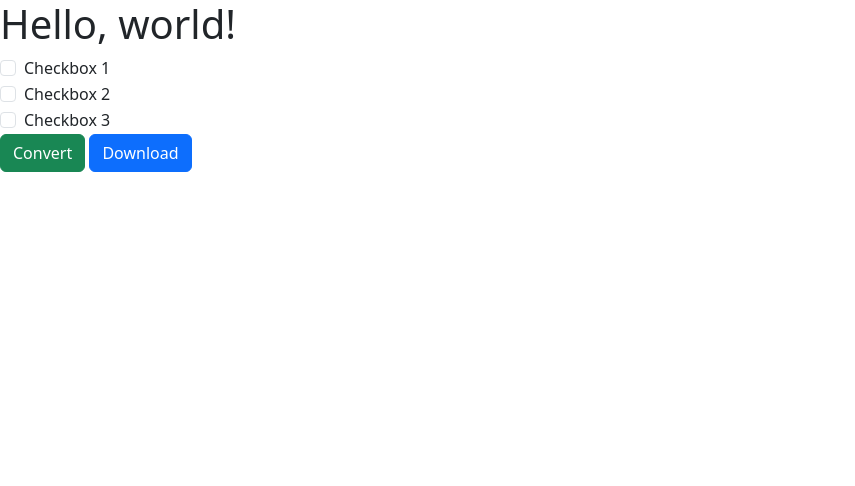
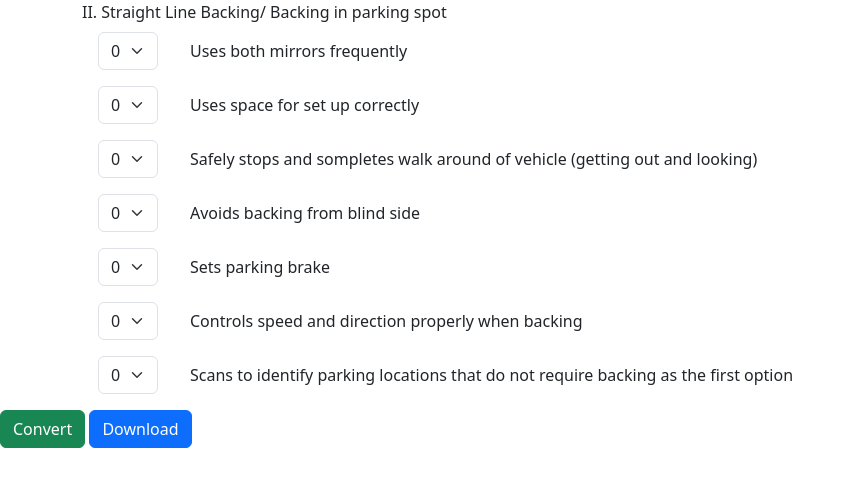
Before and after one commit to Charles-Rocke/DT-Suite, a website: page index.html in a window 1280 px wide. Shown: the whole page, without its empty margins (0-855 px from the left). Drawn offline with nearby package versions, Linux system fonts and the light colour scheme.

Commit message:
Updated UI

```diff
--- a/index.html
+++ b/index.html
@@ -10,10 +10,128 @@
       integrity="sha384-T3c6CoIi6uLrA9TneNEoa7RxnatzjcDSCmG1MXxSR1GAsXEV/Dwwykc2MPK8M2HN"
       crossorigin="anonymous"
     />
+    <link rel="stylesheet" type="text/css" href="index.css" />
   </head>
   <body>
-    <h1>Hello, world!</h1>
-    <div class="form-check">
+    <!-- Type Component -->
+    <div class="container">
+      <label for="exampleFormControlInput1" class="form-label"
+        >II. Straight Line Backing/ Backing in parking spot</label
+      >
+      <!-- Benchmark Component -->
+      <div class="row g-3 align-items-center">
+        <div class="m-3 col-auto">
+          <select class="form-select" aria-label="Default select example">
+            <option selected>0</option>
+            <option value="1">1</option>
+            <option value="2">2</option>
+            <option value="3">3</option>
+          </select>
+        </div>
+        <div class="mb-3 col-auto text-center">
+          <span> Uses both mirrors frequently </span>
+        </div>
+      </div>
+      <!-- end Benchmark Component -->
+      <!-- Benchmark Component -->
+      <div class="row g-3 align-items-center">
+        <div class="m-3 col-auto">
+          <select class="form-select" aria-label="Default select example">
+            <option selected>0</option>
+            <option value="1">1</option>
+            <option value="2">2</option>
+            <option value="3">3</option>
+          </select>
+        </div>
+        <div class="mb-3 col-auto text-center">
+          <span> Uses space for set up correctly </span>
+        </div>
+      </div>
+      <!-- end Benchmark Component -->
+      <!-- Benchmark Component -->
+      <div class="row g-3 align-items-center">
+        <div class="m-3 col-auto">
+          <select class="form-select" aria-label="Default select example">
+            <option selected>0</option>
+            <option value="1">1</option>
+            <option value="2">2</option>
+            <option value="3">3</option>
+          </select>
+        </div>
+        <div class="mb-3 col-auto text-center">
+          <span>
+            Safely stops and sompletes walk around of vehicle (getting out and
+            looking)
+          </span>
+        </div>
+      </div>
+      <!-- end Benchmark Component -->
+      <!-- Benchmark Component -->
+      <div class="row g-3 align-items-center">
+        <div class="m-3 col-auto">
+          <select class="form-select" aria-label="Default select example">
+            <option selected>0</option>
+            <option value="1">1</option>
+            <option value="2">2</option>
+            <option value="3">3</option>
+          </select>
+        </div>
+        <div class="mb-3 col-auto text-center">
+          <span> Avoids backing from blind side </span>
+        </div>
+      </div>
+      <!-- end Benchmark Component -->
+      <!-- Benchmark Component -->
+      <div class="row g-3 align-items-center">
+        <div class="m-3 col-auto">
+          <select class="form-select" aria-label="Default select example">
+            <option selected>0</option>
+            <option value="1">1</option>
+            <option value="2">2</option>
+            <option value="3">3</option>
+          </select>
+        </div>
+        <div class="mb-3 col-auto text-center">
+          <span> Sets parking brake </span>
+        </div>
+      </div>
+      <!-- end Benchmark Component -->
+      <!-- Benchmark Component -->
+      <div class="row g-3 align-items-center">
+        <div class="m-3 col-auto">
+          <select class="form-select" aria-label="Default select example">
+            <option selected>0</option>
+            <option value="1">1</option>
+            <option value="2">2</option>
+            <option value="3">3</option>
+          </select>
+        </div>
+        <div class="mb-3 col-auto text-center">
+          <span> Controls speed and direction properly when backing </span>
+        </div>
+      </div>
+      <!-- end Benchmark Component -->
+      <!-- Benchmark Component -->
+      <div class="row g-3 align-items-center">
+        <div class="m-3 col-auto">
+          <select class="form-select" aria-label="Default select example">
+            <option selected>0</option>
+            <option value="1">1</option>
+            <option value="2">2</option>
+            <option value="3">3</option>
+          </select>
+        </div>
+        <div class="mb-3 col-auto text-center">
+          <span>
+            Scans to identify parking locations that do not require backing as
+            the first option
+          </span>
+        </div>
+      </div>
+      <!-- end Benchmark Component -->
+    </div>
+    <!-- end Type Component -->
+    <!-- <div class="form-check">
       <input class="form-check-input" type="checkbox" value="" id="checkbox1" />
       <label class="form-check-label" for="checkbox1">Checkbox 1</label>
     </div>
@@ -24,7 +142,7 @@
     <div class="form-check">
       <input class="form-check-input" type="checkbox" value="" id="checkbox3" />
       <label class="form-check-label" for="checkbox3">Checkbox 3</label>
-    </div>
+    </div> -->
     <!-- Convert button -->
     <button type="button" class="btn btn-success" id="convertButton">
       Convert
@@ -38,29 +156,6 @@
     <div id="imageContainer"></div>
 
     <script>
-      document.addEventListener("DOMContentLoaded", function () {
-        const checkboxStates = {}; // Object to track checkbox states
-
-        // Function to update checkbox state in the object
-        function updateCheckboxState(checkboxId) {
-          const checkbox = document.getElementById(checkboxId);
-          if (checkbox) {
-            checkboxStates[checkboxId] = checkbox.checked;
-          }
-        }
-
-        document.getElementById("checkbox1").addEventListener("change", () => {
-          updateCheckboxState("checkbox1");
-        });
-
-        document.getElementById("checkbox2").addEventListener("change", () => {
-          updateCheckboxState("checkbox2");
-        });
-
-        document.getElementById("checkbox3").addEventListener("change", () => {
-          updateCheckboxState("checkbox3");
-        });
-
       document
         .getElementById("convertButton")
         .addEventListener("click", async () => {
@@ -73,7 +168,7 @@
               headers: {
                 "Content-Type": "application/json",
               },
-                body: JSON.stringify({ checkboxStates }),
+              body: JSON.stringify({ checkbox2: true }),
             });
 
             if (response.ok) {
@@ -84,8 +179,7 @@
               const originalFileName = "page.jpg"; // Change this to the desired file name
 
               // Display the image in the 'imageContainer' div
-                const imageContainer =
-                  document.getElementById("imageContainer");
+              const imageContainer = document.getElementById("imageContainer");
               imageContainer.innerHTML = `<img src="${imagePath}" alt="Converted Image" />
                 `;
 
@@ -102,7 +196,6 @@
             console.error("Error:", err);
           }
         });
-      });
     </script>
   </body>
 </html>
--- a/package.json
+++ b/package.json
@@ -5,7 +5,7 @@
   "main": "server.js",
   "scripts": {
     "test": "echo \"Error: no test specified\" && exit 1",
-    "start": "node server.js"
+    "start": "nodemon server.js"
   },
   "author": "spOOk",
   "license": "ISC",
--- /dev/null
+++ b/public/index.css
@@ -0,0 +1,10 @@
+ul {
+  list-style-type: none;
+}
+
+hr {
+  width: 40%;
+}
+
+#score-description {
+}
--- a/server.js
+++ b/server.js
@@ -73,6 +73,9 @@ app.post("/convert", async (req, res) => {
   }
 });
 
+// Serve static files from a directory (e.g., 'public')
+app.use(express.static("public"));
+
 app.listen(port, () => {
   console.log(`Server is running on port ${port}`);
 });
```
Also changed, not shown: public/page.jpg. Lines whose indentation alone changed are shown as unchanged.
